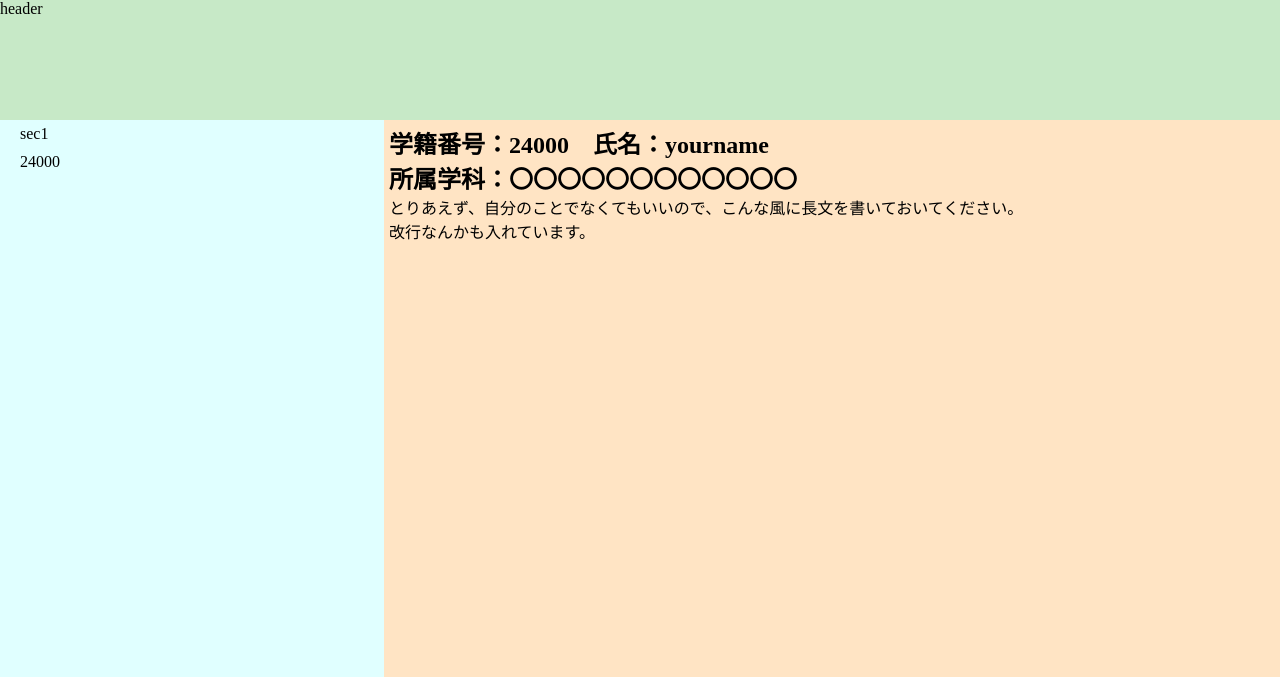
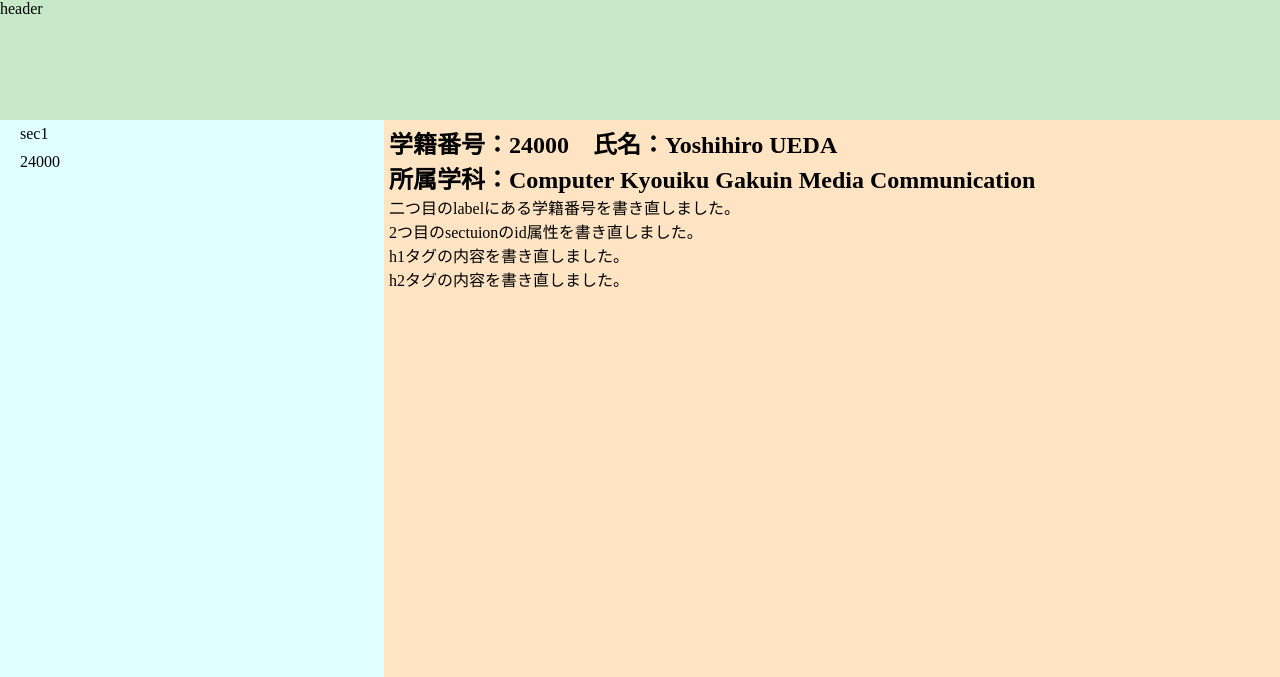
Before and after one commit to yuedackg/CMS2-2024, a plain HTML site: page index.html in a window 1280 px wide. Shown: the top 677 px of the page. Drawn offline with Linux system fonts and the light colour scheme.

Commit message:
自分の名前を追加

```diff
--- a/index.html
+++ b/index.html
@@ -43,14 +43,15 @@
     </nav>
     <main>
         <section id="master">
-
         </section>
         <section id="No24000">            <!-- テンプレート -->
-            <h1>学籍番号：24000　氏名：yourname</h1>
-            <h2>所属学科：〇〇〇〇〇〇〇〇〇〇〇〇</h2>
+            <h1>学籍番号：24000　氏名：Yoshihiro UEDA</h1>
+            <h2>所属学科：Computer Kyouiku Gakuin Media Communication </h2>
             <p>
-                とりあえず、自分のことでなくてもいいので、こんな風に長文を書いておいてください。<br>
-                改行なんかも入れています。
+                二つ目のlabelにある学籍番号を書き直しました。<br>
+                2つ目のsectuionのid属性を書き直しました。<br>
+                h1タグの内容を書き直しました。<br>
+                h2タグの内容を書き直しました。
 
             </p>
 
```
